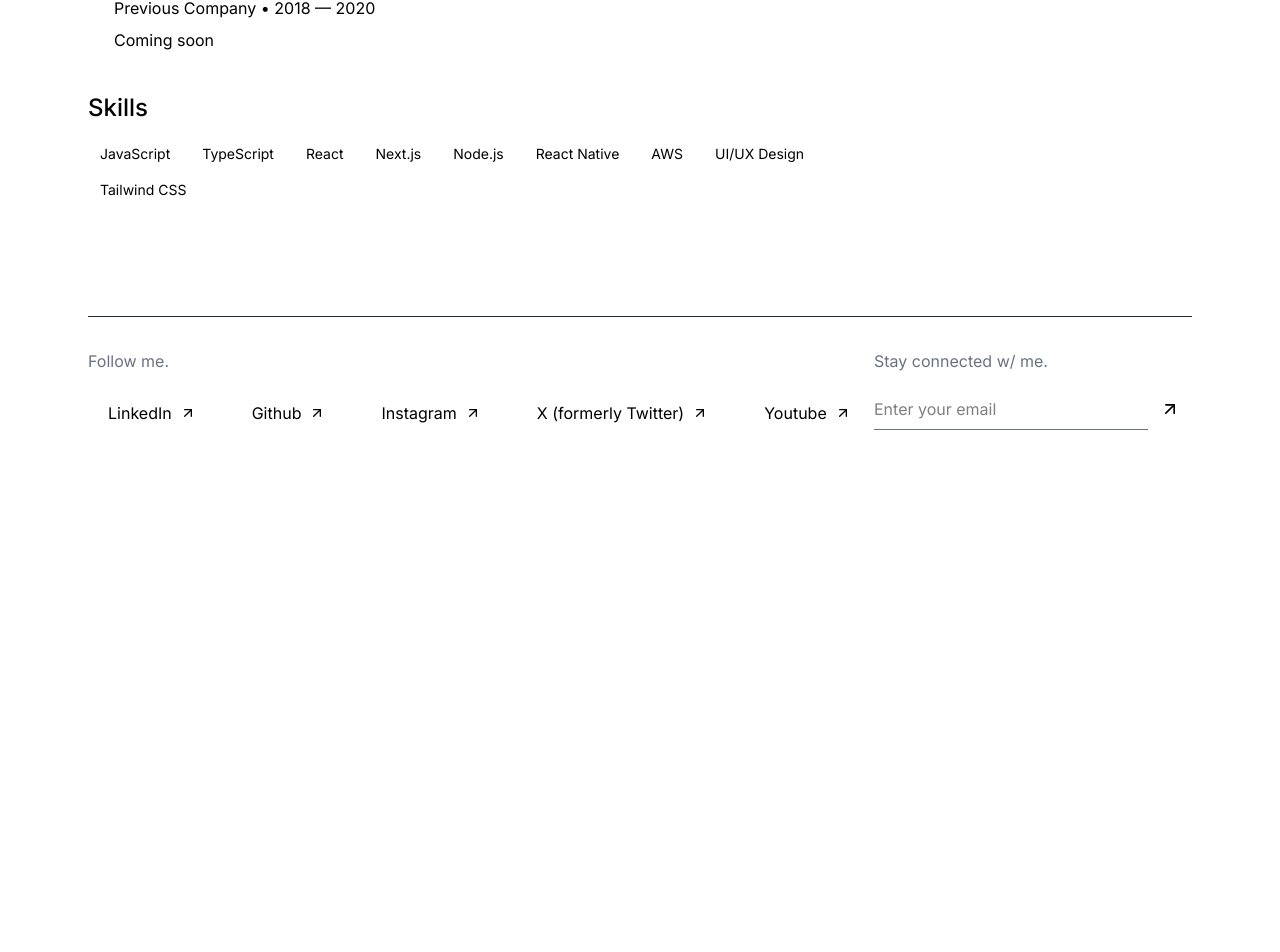
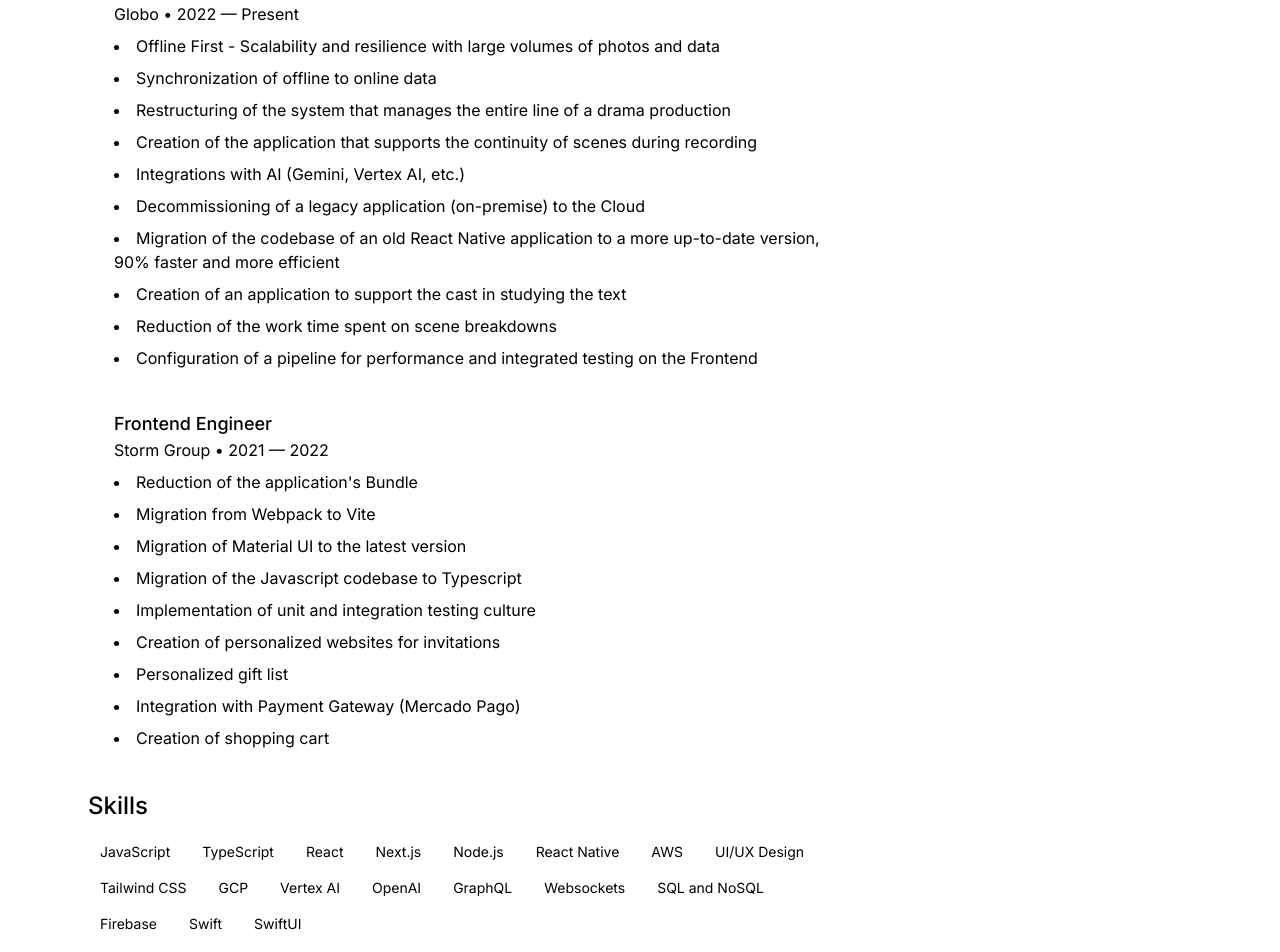
Before and after one commit to ramonxm/website, a Next.js app: page /about in a window 1280 px wide. Shown: the part 580-1532 px from the top of the page. Before the commit the page ends 1065 px from the top, so only its background shows below. Built offline with nearby package versions, Linux system fonts and the light colour scheme.

Commit message:
feat(pages): create about page

```diff
--- a/src/app/about/page.tsx
+++ b/src/app/about/page.tsx
@@ -18,17 +18,20 @@
       </Link>
 
       <h1 className="text-5xl md:text-6xl font-medium tracking-tight mb-12 animate-fade-in">
-        About Me{" "}
-        <span className="text-muted-foreground font-mono text-base tracking-tighter ml-2">
-          (01)
-        </span>
+        About Me
       </h1>
 
       <div
         className="prose prose-invert max-w-3xl animate-fade-in"
         style={{ animationDelay: "100ms" }}
       >
-        <p className="text-xl leading-relaxed text-white/80">Coming soon</p>
+        <p className="text-xl leading-relaxed text-white/80">
+          I am a Software Developer with extensive experience in developing
+          applications with React Native and websites with React. <br /> I
+          currently work at Globo, where I am responsible for the systems that
+          manage the entire content production chain (soap operas, series and
+          films), in addition to mentoring and supporting juniors.
+        </p>
 
         <div className="mt-12 space-y-8">
           <div>
@@ -36,17 +39,59 @@
             <div className="space-y-6">
               <div className="border-l-2 border-white/10 pl-6 py-2">
                 <h3 className="text-lg font-medium">Senior Developer</h3>
-                <p className="text-muted-foreground">
-                  Company Name • 2020 — Present
-                </p>
-                <p className="mt-2">Coming soon</p>
+                <p className="text-muted-foreground">Globo • 2022 — Present</p>
+                <ul className="mt-2 list-disc list-inside space-y-2">
+                  <li>
+                    Offline First - Scalability and resilience with large
+                    volumes of photos and data
+                  </li>
+                  <li>Synchronization of offline to online data</li>
+                  <li>
+                    Restructuring of the system that manages the entire line of
+                    a drama production
+                  </li>
+                  <li>
+                    Creation of the application that supports the continuity of
+                    scenes during recording
+                  </li>
+                  <li>Integrations with AI (Gemini, Vertex AI, etc.)</li>
+                  <li>
+                    Decommissioning of a legacy application (on-premise) to the
+                    Cloud
+                  </li>
+                  <li>
+                    Migration of the codebase of an old React Native application
+                    to a more up-to-date version, 90% faster and more efficient
+                  </li>
+                  <li>
+                    Creation of an application to support the cast in studying
+                    the text
+                  </li>
+                  <li>Reduction of the work time spent on scene breakdowns</li>
+                  <li>
+                    Configuration of a pipeline for performance and integrated
+                    testing on the Frontend
+                  </li>
+                </ul>
               </div>
               <div className="border-l-2 border-white/10 pl-6 py-2">
                 <h3 className="text-lg font-medium">Frontend Engineer</h3>
                 <p className="text-muted-foreground">
-                  Previous Company • 2018 — 2020
+                  Storm Group • 2021 — 2022
                 </p>
-                <p className="mt-2">Coming soon</p>
+                <ul className="mt-2 list-disc list-inside space-y-2">
+                  <li>Reduction of the application's Bundle</li>
+                  <li>Migration from Webpack to Vite</li>
+                  <li>Migration of Material UI to the latest version</li>
+                  <li>Migration of the Javascript codebase to Typescript</li>
+                  <li>
+                    Implementation of unit and integration testing culture
+                  </li>
+                  <li>Creation of personalized websites for invitations</li>
+                  <li>Personalized gift list</li>
+                  <li>Integration with Payment Gateway (Mercado Pago)</li>
+                  <li>Creation of shopping cart</li>
+                </ul>
               </div>
             </div>
           </div>
@@ -81,6 +126,33 @@
               <span className="px-3 py-1 bg-white/5 rounded-full text-sm">
                 Tailwind CSS
               </span>
+              <span className="px-3 py-1 bg-white/5 rounded-full text-sm">
+                GCP
+              </span>
+              <span className="px-3 py-1 bg-white/5 rounded-full text-sm">
+                Vertex AI
+              </span>
+              <span className="px-3 py-1 bg-white/5 rounded-full text-sm">
+                OpenAI
+              </span>
+              <span className="px-3 py-1 bg-white/5 rounded-full text-sm">
+                GraphQL
+              </span>
+              <span className="px-3 py-1 bg-white/5 rounded-full text-sm">
+                Websockets
+              </span>
+              <span className="px-3 py-1 bg-white/5 rounded-full text-sm">
+                SQL and NoSQL
+              </span>
+              <span className="px-3 py-1 bg-white/5 rounded-full text-sm">
+                Firebase
+              </span>
+              <span className="px-3 py-1 bg-white/5 rounded-full text-sm">
+                Swift
+              </span>
+              <span className="px-3 py-1 bg-white/5 rounded-full text-sm">
+                SwiftUI
+              </span>
             </div>
           </div>
         </div>
--- a/src/app/articles/page.tsx
+++ b/src/app/articles/page.tsx
@@ -29,10 +29,7 @@
       </Link>
 
       <h1 className="text-5xl md:text-6xl font-medium tracking-tight mb-12 animate-fade-in">
-        Articles{" "}
-        <span className="text-muted-foreground font-mono text-base tracking-tighter ml-2">
-          (03)
-        </span>
+        Articles
       </h1>
 
       <div className="space-y-12 mt-12">
--- a/src/app/page.tsx
+++ b/src/app/page.tsx
@@ -6,10 +6,10 @@
 
 export default function Home() {
   const menuItems = [
-    { title: "About Me", number: "01", path: "/about" },
-    { title: "Works", number: "02", path: "/works" },
-    { title: "Articles", number: "03", path: "/articles" },
-    { title: "Talks", number: "04", path: "/talks" },
+    { title: "About Me", path: "/about" },
+    { title: "Works", path: "/works" },
+    { title: "Articles", path: "/articles" },
+    { title: "Talks", path: "/talks" },
   ];
 
   return (
@@ -22,9 +22,6 @@
                 <h1 className="text-3xl sm:text-5xl md:text-7xl font-bold transition-all group-hover:pl-2">
                   {item.title}
                 </h1>
-                <span className="text-sm sm:text-lg md:text-xl text-gray-500 ml-2">
-                  ({item.number})
-                </span>
               </div>
             </Link>
             <Link
--- a/src/app/talks/page.tsx
+++ b/src/app/talks/page.tsx
@@ -31,10 +31,7 @@
       </Link>
 
       <h1 className="text-5xl md:text-6xl font-medium tracking-tight mb-12 animate-fade-in">
-        Talks{" "}
-        <span className="text-muted-foreground font-mono text-base tracking-tighter ml-2">
-          (04)
-        </span>
+        Talks
       </h1>
 
       <div className="space-y-12 mt-12">
--- a/src/app/works/page.tsx
+++ b/src/app/works/page.tsx
@@ -29,10 +29,7 @@
       </Link>
 
       <h1 className="text-5xl md:text-6xl font-medium tracking-tight mb-12 animate-fade-in">
-        Works{" "}
-        <span className="text-muted-foreground font-mono text-base tracking-tighter ml-2">
-          (02)
-        </span>
+        Works
       </h1>
 
       <div className="grid grid-cols-1 md:grid-cols-2 gap-8 mt-12">
--- a/src/components/navbar.tsx
+++ b/src/components/navbar.tsx
@@ -29,7 +29,7 @@
   return (
     <>
       <nav className="flex justify-between items-center border-b border-gray-800 py-4">
-        <div className="relative h-10 w-32 sm:w-48 md:w-60">
+        <Link href="/" className="relative h-10 w-32 sm:w-48 md:w-60">
           <Image
             src="/icon.svg"
             alt="Logo"
@@ -37,7 +37,7 @@
             objectFit="contain"
             className="object-left"
           />
-        </div>
+        </Link>
 
         <div className="md:hidden">
           <button
```
